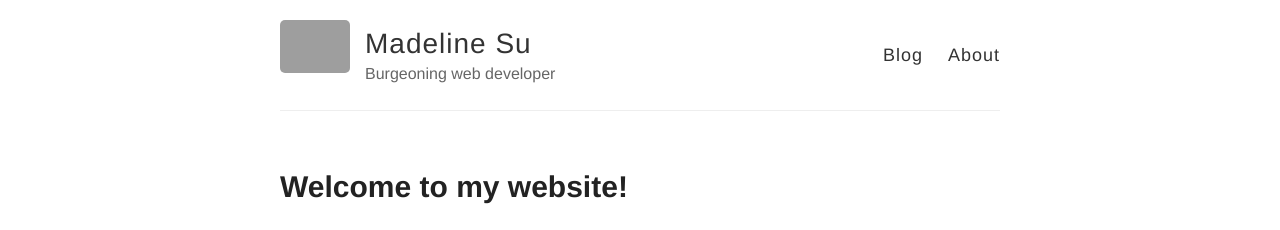
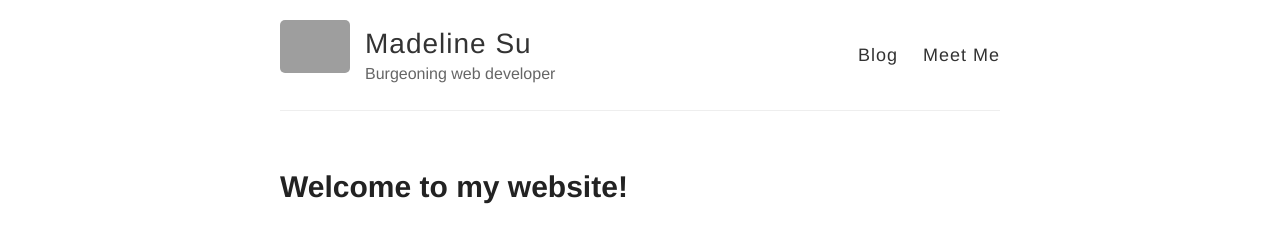
Before and after one commit to sadelinemu/sadelinemu.github.io, a Jekyll site: the page built from _posts/2014-3-3-Hello-World.md, in a window 1280 px wide. Shown: the top 230 px of the page. Built offline with Jekyll 4.4.1, drawn with Linux system fonts in a browser that asks for light colours; grey boxes are pictures that could not be loaded.

Commit message:
Update default.html

```diff
--- a/_layouts/default.html
+++ b/_layouts/default.html
@@ -28,7 +28,7 @@
 
           <nav>
             <a href="{{ site.baseurl }}/">Blog</a>
-            <a href="{{ site.baseurl }}/about">About</a>
+            <a href="{{ site.baseurl }}/meetme">Meet Me</a>
           </nav>
         </header>
       </div>
```
